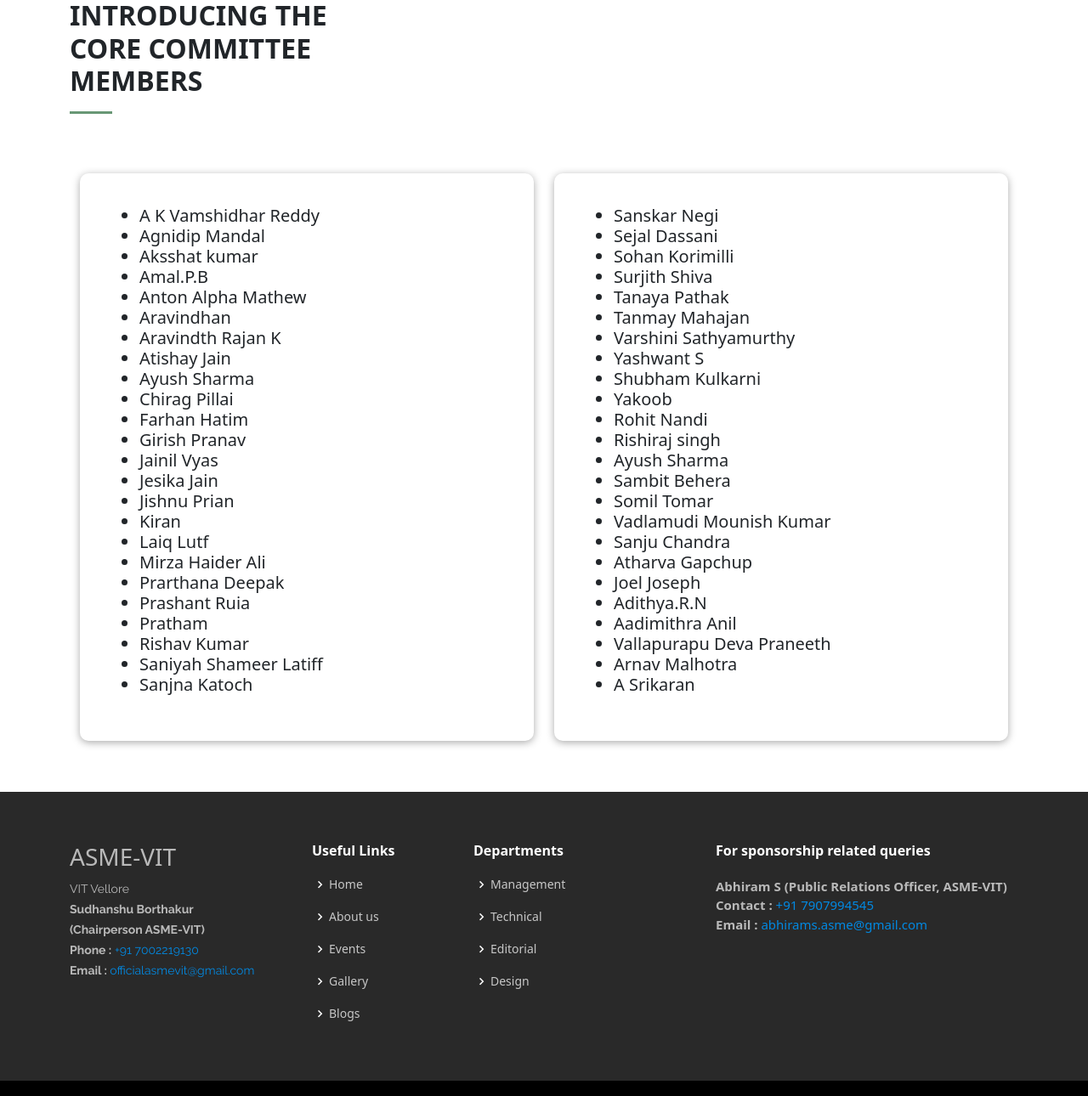
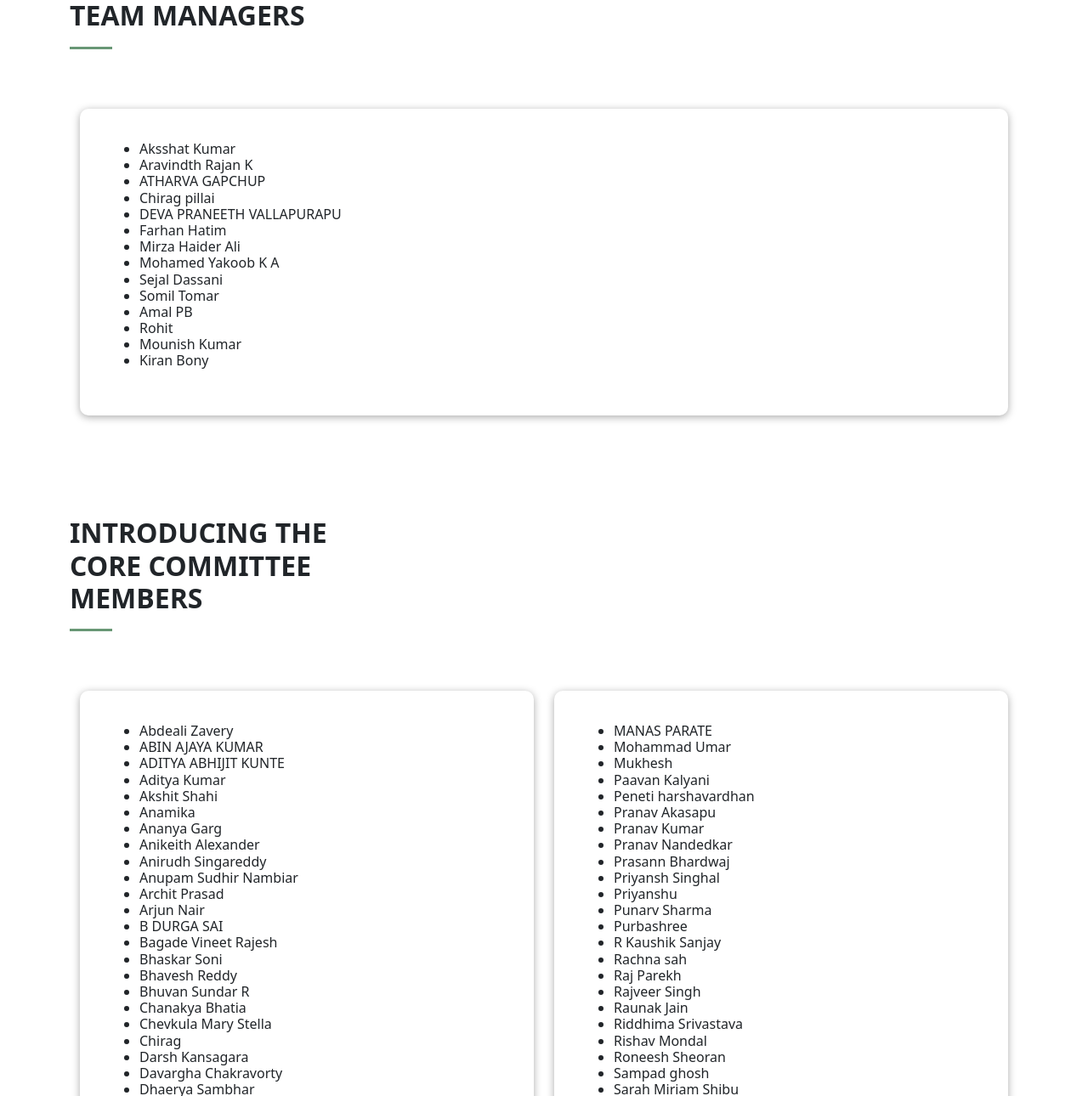
Before and after one commit to asmewebite/asmewebite, a plain HTML site: page team22.html in a window 1280 px wide. Shown: the part 1595-2885 px from the top of the page at 85% size. Drawn offline with Linux system fonts and the light colour scheme.

Commit message:
Update team22.html

```diff
--- a/team22.html
+++ b/team22.html
@@ -288,7 +288,7 @@
                     </div>
                   </div>
         </div>
-
+</div>
 
 
 
@@ -296,6 +296,65 @@
 
 
     </section><!-- End Team Section -->
+
+
+    <section id="team" class="team">
+      <div class="container">
+
+        <div class="row">
+          <div class="col-lg-4">
+            <div class="section-title" data-aos="fade-right">
+              <h2>Team Managers</h2>
+
+            </div>
+          </div></div>
+
+
+          <div class="container">
+            <div class="row">
+
+              <div class="col">
+                <div class="member" data-aos="zoom-in" data-aos-delay="100" style="margin-top: 20px;">
+                  <div class="member-info" style="text-align: left;padding: 8px;">
+                    <h6><ul>
+                      <li>Aksshat Kumar </li>
+                     <li>Aravindth Rajan K</li>
+                     <li>ATHARVA GAPCHUP</li>
+                     <li>Chirag pillai </li>
+                     <li>DEVA PRANEETH VALLAPURAPU </li>
+                     <li>Farhan Hatim</li>
+                     <li>Mirza Haider Ali </li>
+                     <li>Mohamed Yakoob K A </li>
+                     <li>Sejal Dassani</li>
+                     <li>Somil Tomar</li>
+                     <li>Amal PB</li>
+                     <li>Rohit</li>
+                     <li>Mounish Kumar</li>
+                     <li>Kiran Bony</li>
+
+
+                    </ul></h6>
+
+
+
+                  </div>
+                </div>
+              </div>
+
+
+
+
+        </div>
+
+
+
+        </div>
+
+
+        </section>
+
+
+
 
 
     <section id="team" class="team">
@@ -316,33 +375,50 @@
               <div class="col-lg-6">
                 <div class="member" data-aos="zoom-in" data-aos-delay="100" style="margin-top: 20px;">
                   <div class="member-info" style="text-align: left;padding: 8px;">
-                    <h5><ul>
-                      <li>A K Vamshidhar Reddy</li>
-                      <li>Agnidip Mandal</li>
-                      <li>Aksshat kumar</li>
-                      <li>Amal.P.B</li>
-                      <li>Anton Alpha Mathew</li>
-                      <li>Aravindhan</li>
-                      <li>Aravindth Rajan K</li>
-                      <li>Atishay Jain</li>
-                      <li>Ayush Sharma</li>
-                      <li>Chirag Pillai</li>
-                      <li>Farhan Hatim </li>
-                      <li>Girish Pranav</li>
-                      <li>Jainil Vyas</li>
-                      <li>Jesika Jain</li>
-                      <li>Jishnu Prian</li>
-                      <li>Kiran</li>
-                      <li>Laiq Lutf</li>
-                      <li>Mirza Haider Ali</li>
-                      <li>Prarthana Deepak</li>
-                      <li>Prashant Ruia</li>
-                      <li>Pratham</li>
-                      <li>Rishav Kumar</li>
-                      <li>Saniyah Shameer Latiff</li>
-                      <li>Sanjna Katoch</li>
+                    <h6><ul>
+                      <li>Abdeali Zavery </li>
+                     <li>ABIN AJAYA KUMAR</li>
+                     <li>ADITYA ABHIJIT KUNTE </li>
+                     <li>Aditya Kumar</li>
+                     <li>Akshit Shahi</li>
+                     <li>Anamika</li>
+                     <li>Ananya Garg</li>
+                     <li>Anikeith Alexander</li>
+                     <li>Anirudh Singareddy</li>
+                     <li>Anupam Sudhir Nambiar </li>
+                     <li>Archit Prasad</li>
+                     <li>Arjun Nair</li>
+                     <li>B DURGA SAI </li>
+                     <li>Bagade Vineet Rajesh</li>
+                     <li>Bhaskar Soni</li>
+                     <li>Bhavesh Reddy</li>
+                     <li>Bhuvan Sundar R</li>
+                     <li>Chanakya Bhatia </li>
+                     <li>Chevkula Mary Stella </li>
+                     <li>Chirag</li>
+                     <li>Darsh Kansagara </li>
+                     <li>Davargha Chakravorty </li>
+                     <li>Dhaerya Sambhar </li>
+                     <li>Eashan Deepak Pande </li>
+                     <li>G Leela Pranav</li>
+                     <li>G. JEEVA SHRIRAM </li>
+                     <li>Gauri Bajaj</li>
+                     <li>Gurtej Singh Sur</li>
+                     <li>Harinarayan A.K.</li>
+                     <li>Harsh</li>
+                     <li>Harshita gaggar</li>
+                     <li>Harshita Nagpaul</li>
+                     <li>Hatshit Amresh</li>
+                     <li>Jaya.Karthikeyan </li>
+                     <li>Kaanishk</li>
+                     <li>Kabir Singh</li>
+                     <li>KAMAL</li>
+                     <li>KARRI SANDEEP</li>
+                     <li>Karthik Suresh</li>
+                     <li>Kiran Babu K</li>
+                     <li>M HEMANTH </li>
 
-                    </ul></h5>
+                    </ul></h6>
 
 
 
@@ -353,32 +429,54 @@
               <div class="col-lg-6">
                 <div class="member" data-aos="zoom-in" data-aos-delay="200" style="margin-top: 20px;" >
                   <div class="member-info" style="text-align: left;padding: 8px;">
-                    <h5><ul>
-                      <li>Sanskar Negi</li>
-                      <li>Sejal Dassani</li>
-                      <li>Sohan Korimilli </li>
-                      <li>Surjith Shiva </li>
-                      <li>Tanaya Pathak</li>
-                      <li>Tanmay Mahajan</li>
-                      <li>Varshini Sathyamurthy</li>
-                      <li>Yashwant S</li>
-                      <li>Shubham Kulkarni</li>
-                      <li>Yakoob</li>
-                      <li>Rohit Nandi</li>
-                      <li>Rishiraj singh</li>
-                      <li>Ayush Sharma</li>
-                      <li>Sambit Behera</li>
-                      <li>Somil Tomar</li>
-                      <li>Vadlamudi Mounish Kumar</li>
-                      <li>Sanju Chandra</li>
-                      <li>Atharva Gapchup</li>
-                      <li>Joel Joseph</li>
-                      <li>Adithya.R.N</li>
-                      <li>Aadimithra Anil</li>
+                    <h6><ul>
 
-                      <li>Vallapurapu Deva Praneeth
-                      <li>Arnav Malhotra</li>
-                      <li>A Srikaran</li>
+
+
+                      <li>MANAS PARATE</li>
+                      <li>Mohammad Umar</li>
+                      <li>Mukhesh</li>
+                      <li>Paavan Kalyani </li>
+                      <li> Peneti harshavardhan</li>
+                      <li>Pranav Akasapu</li>
+                      <li>Pranav Kumar</li>
+                      <li>Pranav Nandedkar</li>
+                      <li>Prasann Bhardwaj </li>
+                      <li>Priyansh Singhal</li>
+                      <li>Priyanshu</li>
+                      <li>Punarv Sharma</li>
+                      <li>Purbashree</li>
+                      <li>R Kaushik Sanjay </li>
+                      <li>Rachna sah </li>
+                      <li>Raj Parekh </li>
+                      <li>Rajveer Singh</li>
+                      <li>Raunak Jain</li>
+                      <li>Riddhima Srivastava</li>
+                      <li>Rishav Mondal</li>
+                      <li>Roneesh Sheoran</li>
+                      <li>Sampad ghosh</li>
+                      <li>Sarah Miriam Shibu</li>
+                      <li>Sathappan</li>
+                      <li>Sathwik Annavarapu </li>
+                      <li>Saumya Gupta</li>
+                      <li>SHIKHER MENON SUDHEER </li>
+                      <li>Shreemanto Lahiri</li>
+                      <li>Shreya Sonawane</li>
+                      <li>SREERAM R</li>
+                      <li>Srijani Dasgupta</li>
+                      <li>Subrahmanyam Tunuguntla</li>
+                      <li>Sudarshan G.</li>
+                      <li>SWAPNIL KANT </li>
+                      <li>Vedansh Khandelwal</li>
+                      <li>Vejendala Noswin Benny Jeevan </li>
+                      <li>Venkatesh Kumar</li>
+                      <li>VIKSIT JAIN </li>
+                      <li>YASH SHEKHAWAT</li>
+                      <li>Yash Sonak</li>
+
+
+
+
                     </ul></h5>
 
                   </div>
```
